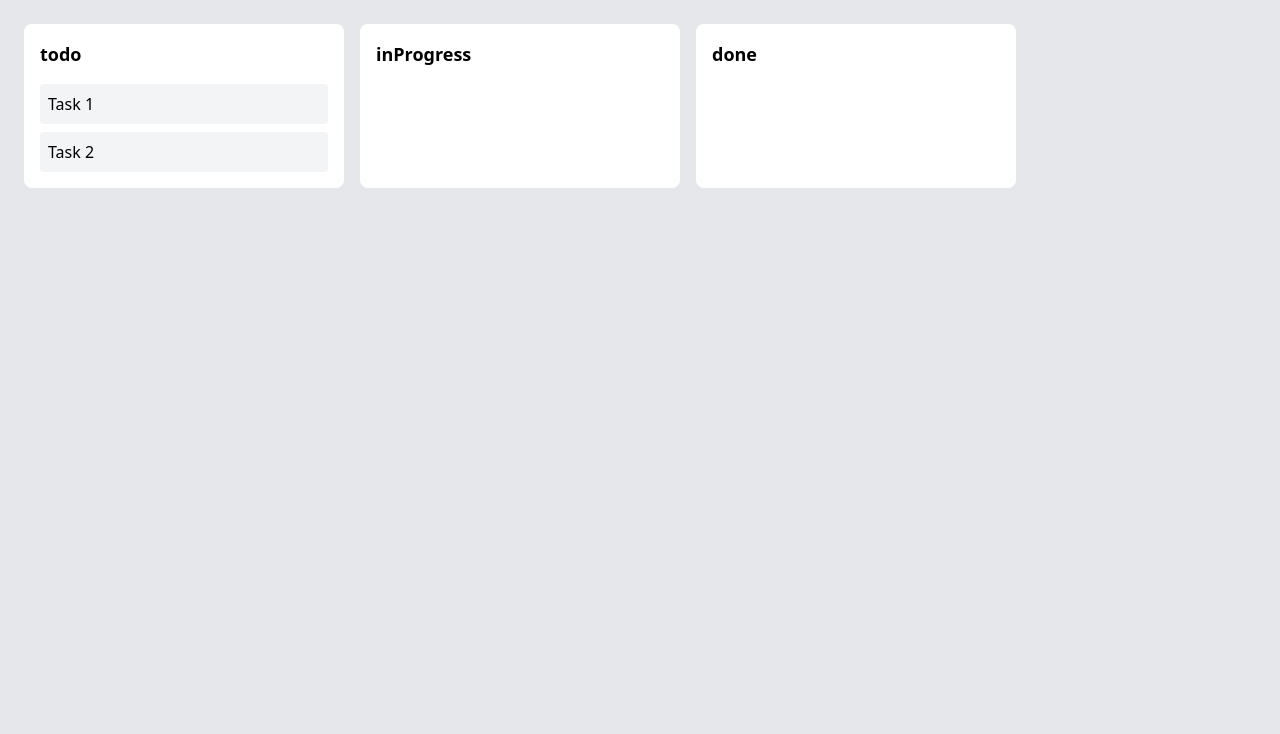
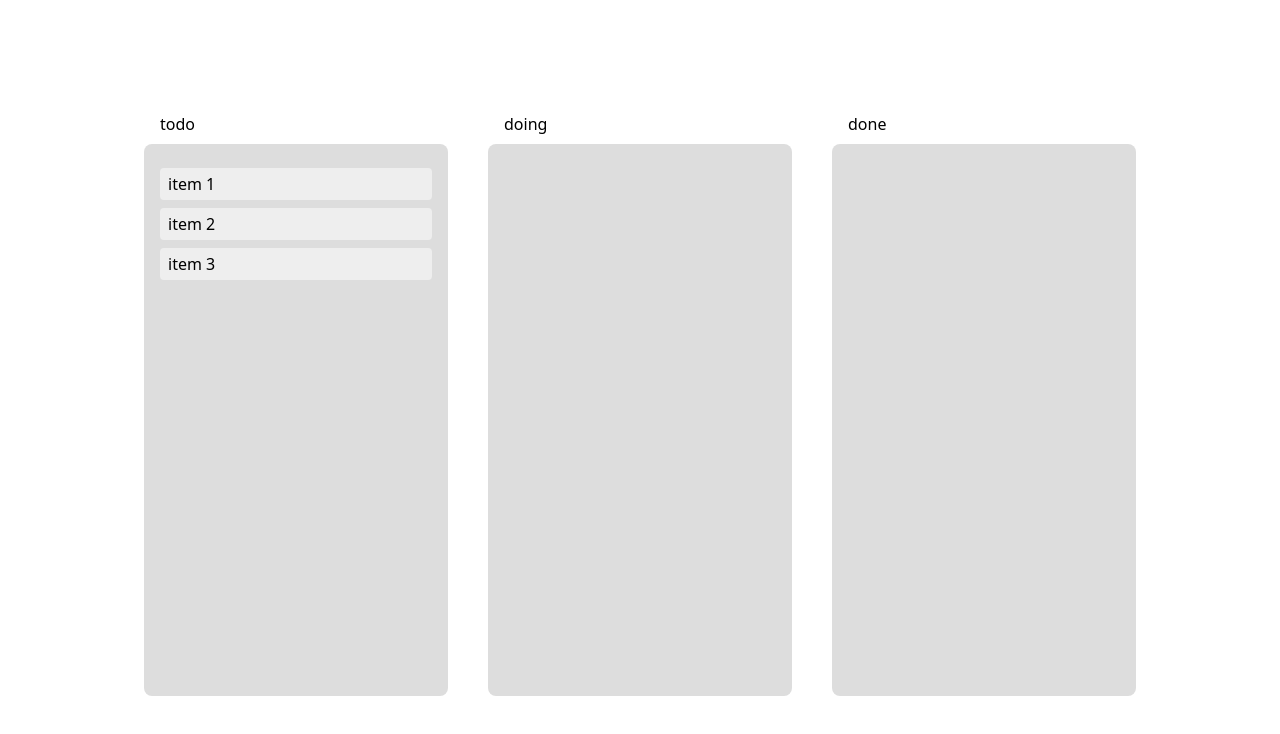
Before and after one commit to VolodymyrVdovyn/The-Frontend-Company-Test-Task, a React (Create React App) app in the folder frontend/: page / in a window 1280 px wide. Shown: the top 734 px of the page. Built offline with nearby package versions, Linux system fonts and the light colour scheme.

Commit message:
Frontend: board first iteration

```diff
--- a/frontend/src/App.tsx
+++ b/frontend/src/App.tsx
@@ -1,11 +1,90 @@
-import React from "react";
-import Board from "./components/Board";
+import React, { useState } from "react";
+import Column from "./components/Column";
+import { DragDropContext, DropResult } from "react-beautiful-dnd";
+import { styled } from '@stitches/react';
+
+const StyledColumns = styled("div", {
+    display: "grid",
+    gridTemplateColumns: "1fr 1fr 1fr",
+    margin: "10vh auto",
+    width: "80%",
+    height: "80vh",
+    gap: "8px",
+});
 
 function App() {
+    const initialColumns = {
+        todo: {
+            id: "todo",
+            list: ["item 1", "item 2", "item 3"],
+        },
+        doing: {
+            id: "doing",
+            list: [],
+        },
+        done: {
+            id: "done",
+            list: [],
+        },
+    };
+    const [columns, setColumns] = useState(initialColumns);
+
+    const onDragEnd = ({ source, destination }: DropResult) => {
+        if (destination === undefined || destination === null) return null;
+
+        if (source.droppableId === destination.droppableId && destination.index === source.index) return null;
+
+        // @ts-ignore
+        const start = columns[source.droppableId];
+        // @ts-ignore
+        const end = columns[destination.droppableId];
+
+        if (start === end) {
+            const newList = start.list.filter((_: any, idx: number) => idx !== source.index);
+
+            newList.splice(destination.index, 0, start.list[source.index]);
+
+            const newCol = {
+                id: start.id,
+                list: newList,
+            };
+
+            setColumns((state) => ({ ...state, [newCol.id]: newCol }));
+            return null;
+        } else {
+            const newStartList = start.list.filter((_: any, idx: number) => idx !== source.index);
+
+            const newStartCol = {
+                id: start.id,
+                list: newStartList,
+            };
+
+            const newEndList = end.list;
+
+            newEndList.splice(destination.index, 0, start.list[source.index]);
+
+            const newEndCol = {
+                id: end.id,
+                list: newEndList,
+            };
+
+            setColumns((state) => ({
+                ...state,
+                [newStartCol.id]: newStartCol,
+                [newEndCol.id]: newEndCol,
+            }));
+            return null;
+        }
+    };
+
     return (
-        <div className="bg-gray-200 h-screen p-4">
-            <Board />
-        </div>
+        <DragDropContext onDragEnd={onDragEnd}>
+            <StyledColumns>
+                {Object.values(columns).map((col) => (
+                    <Column col={col} key={col.id} />
+                ))}
+            </StyledColumns>
+        </DragDropContext>
     );
 }
 
--- a/frontend/src/components/Board.tsx
+++ /dev/null
@@ -1,22 +0,0 @@
-import React, { useState } from "react";
-import Column from "./Column";
-
-const initialData: Record<string, string[]> = {
-    todo: ["Task 1", "Task 2"],
-    inProgress: [],
-    done: [],
-};
-
-function Board() {
-    const [data, setData] = useState(initialData);
-
-    return (
-        <div className="flex">
-            {Object.keys(data).map((column) => (
-                <Column key={column} title={column} tasks={data[column]} />
-            ))}
-        </div>
-    );
-}
-
-export default Board;
--- a/frontend/src/components/Column.tsx
+++ b/frontend/src/components/Column.tsx
@@ -1,23 +1,53 @@
 import React from "react";
+import Item from "./Item";
+import { Droppable } from "react-beautiful-dnd";
+import { styled } from '@stitches/react';
 
 interface ColumnProps {
-    title: string;
-    tasks: string[];
+    col: {
+        id: string;
+        list: string[];
+    };
 }
 
-function Column({ title, tasks }: ColumnProps) {
+const StyledColumn = styled("div", {
+    padding: "24px 16px",
+    display: "flex",
+    flexDirection: "column",
+    marginTop: 8,
+
+    h2: {
+        margin: 0,
+        padding: "0 16px",
+    },
+});
+
+const StyledList = styled("div", {
+    backgroundColor: "#ddd",
+    borderRadius: 8,
+    padding: 16,
+    display: "flex",
+    flexDirection: "column",
+    flexGrow: 1,
+    marginTop: 8,
+});
+
+const Column: React.FC<ColumnProps> = ({ col: { list, id } }) => {
     return (
-        <div className="bg-white p-4 m-2 flex flex-col rounded-lg w-80">
-            <h2 className="text-lg font-semibold">{title}</h2>
-            <div className="mt-4 space-y-2">
-                {tasks.map((task, index) => (
-                    <div key={index} className="bg-gray-100 p-2 rounded">
-                        {task}
-                    </div>
-                ))}
-            </div>
-        </div>
+        <Droppable droppableId={id}>
+            {(provided) => (
+                <StyledColumn>
+                    <h2>{id}</h2>
+                    <StyledList {...provided.droppableProps} ref={provided.innerRef}>
+                        {list.map((text, index) => (
+                            <Item key={text} text={text} index={index} />
+                        ))}
+                        {provided.placeholder}
+                    </StyledList>
+                </StyledColumn>
+            )}
+        </Droppable>
     );
-}
+};
 
 export default Column;
--- /dev/null
+++ b/frontend/src/components/Item.tsx
@@ -0,0 +1,39 @@
+import React from 'react'
+import { Draggable } from 'react-beautiful-dnd'
+import { styled } from '@stitches/react';
+
+interface ItemProps {
+  text: string
+  index: number
+}
+
+const StyledItem = styled('div', {
+  backgroundColor: '#eee',
+  borderRadius: 4,
+  padding: '4px 8px',
+  transition: 'background-color .8s ease-out',
+  marginTop: 8,
+
+  ':hover': {
+    backgroundColor: '#fff',
+    transition: 'background-color .1s ease-in'
+  }
+})
+
+const Item: React.FC<ItemProps> = ({ text, index }) => {
+  return (
+    <Draggable draggableId={text} index={index}>
+      {provided => (
+        <StyledItem
+          ref={provided.innerRef}
+          {...provided.draggableProps}
+          {...provided.dragHandleProps}
+        >
+          {text}
+        </StyledItem>
+      )}
+    </Draggable>
+  )
+}
+
+export default Item
```
